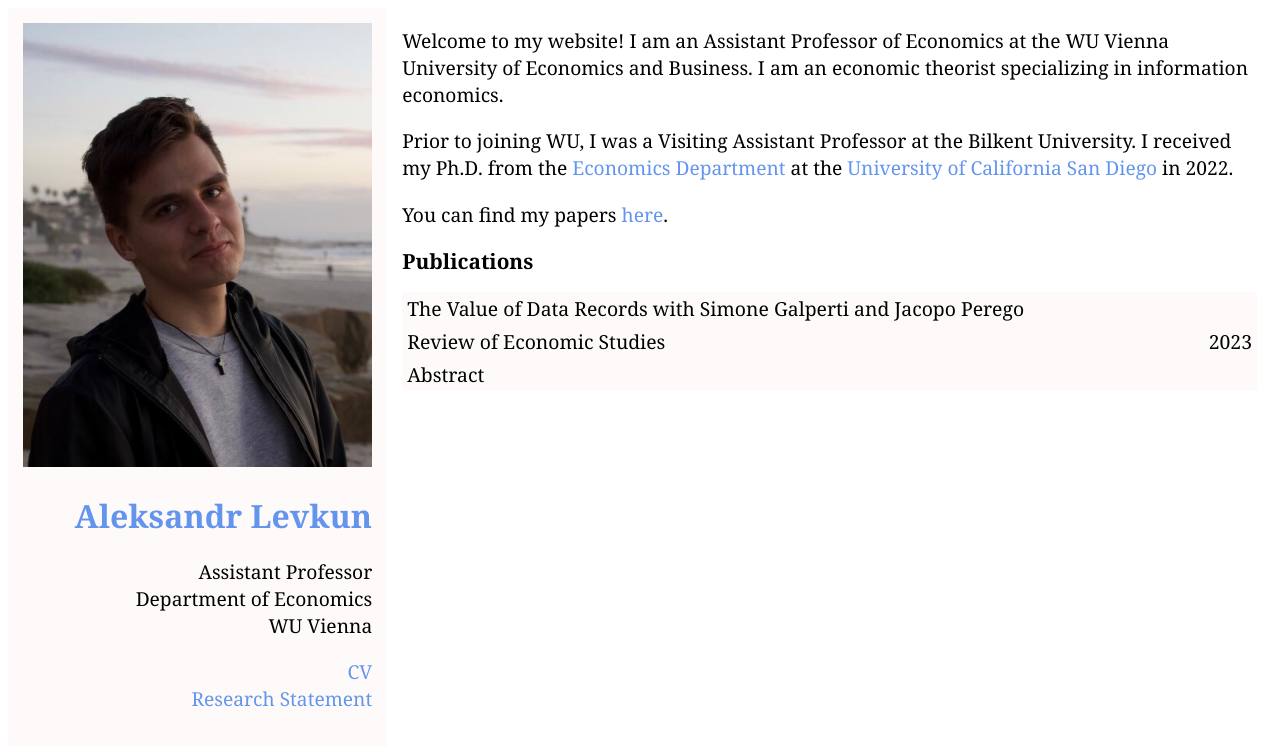
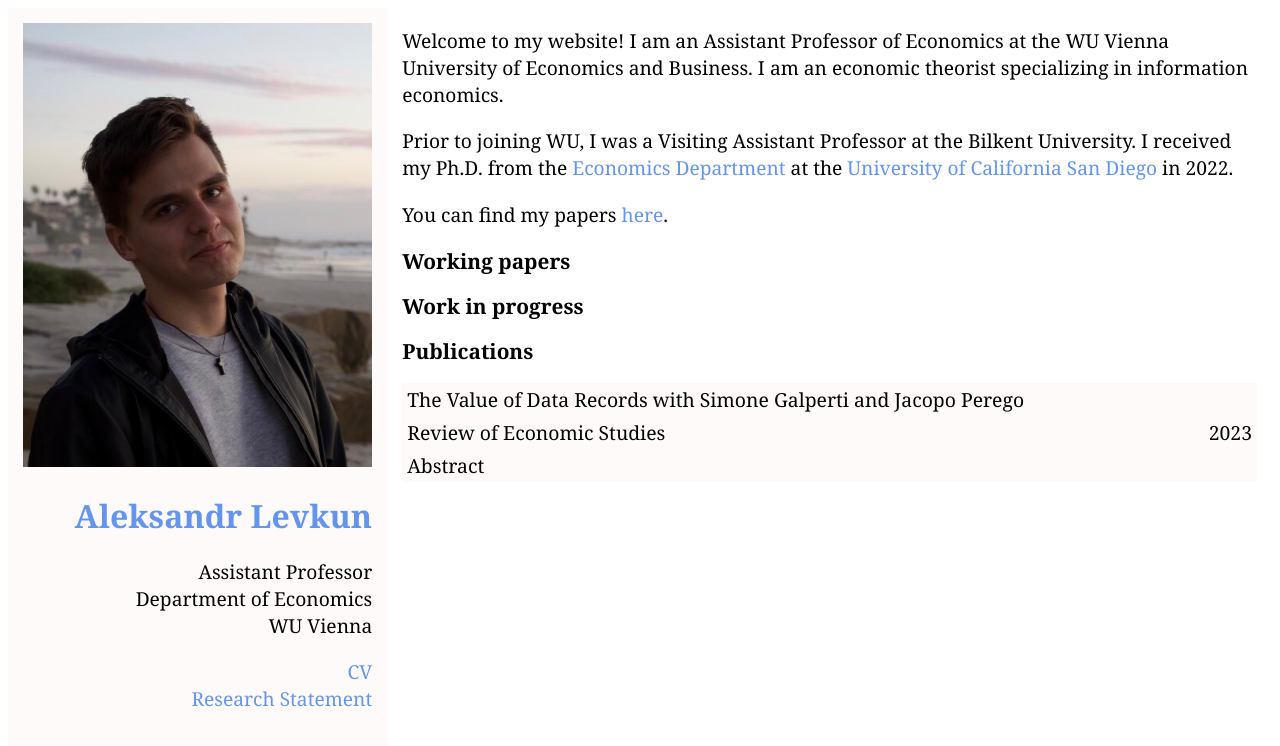
Before and after one commit to alevkun/alevkun.github.io, a Jekyll site: the page built from index.html, in a window 1280 px wide. Shown: the top 746 px of the page. Built offline with Jekyll 4.4.1, drawn with Linux system fonts in a browser that asks for light colours.

Commit message:
Update index.html

```diff
--- a/index.html
+++ b/index.html
@@ -17,6 +17,8 @@ title: Aleksandr Levkun
 	<p>Prior to joining WU, I was a Visiting Assistant Professor at the Bilkent University. I received my Ph.D. from the <a href="https://economics.ucsd.edu/">Economics Department</a> at
 	    the <a href="https://www.ucsd.edu/">University of California San Diego</a> in 2022. </p>
     <p> You can find my papers <a href="https://alevkun.github.io/research/">here</a>. </p>
+    <h2> Working papers </h2>
+    <h2> Work in progress </h2>
     <h2> Publications </h2>
     <table style="width:100%">
 	<colgroup>
```
